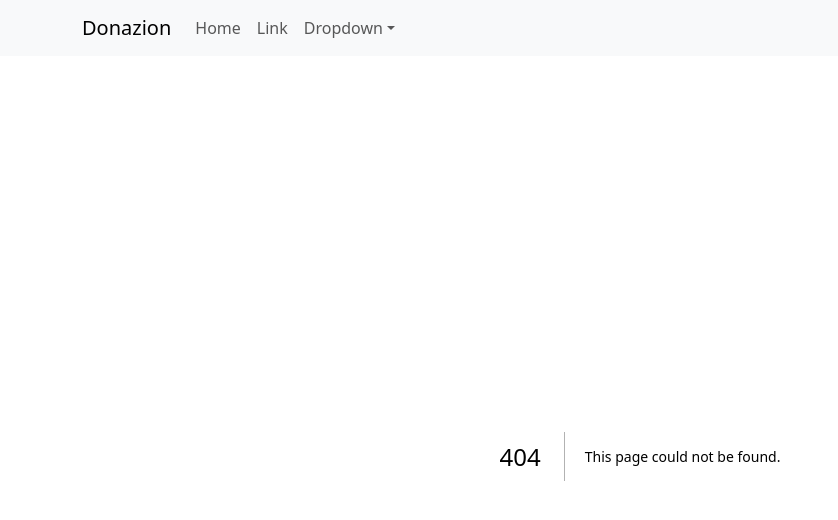
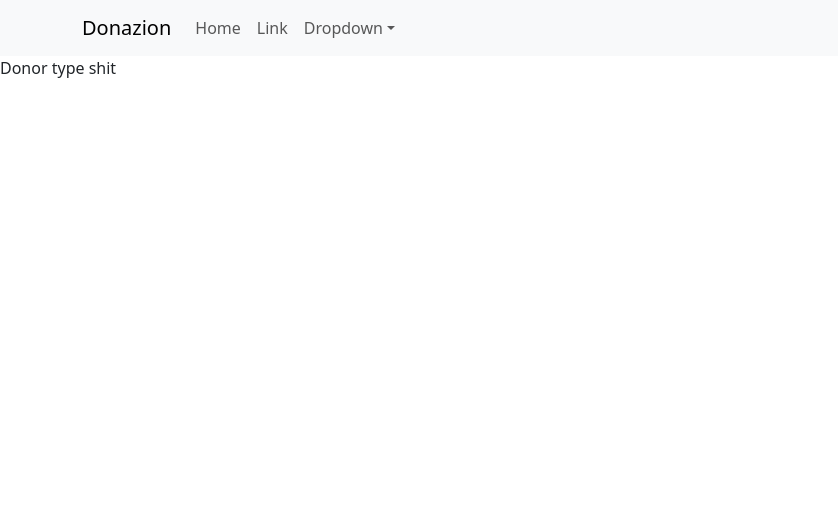
Before and after one commit to Liu-Dennis/donazion-frontend, a Next.js app: page /donor in a window 1280 px wide. Before the commit this address had no page. Shown: the top 520 px of the page, without its empty margins (0-838 px from the left). Built offline with nearby package versions, Linux system fonts and the light colour scheme; what @aws-amplify/ui-react, aws-amplify would draw is missing.

Commit message:
donor class set up
doing jareds merge request

```diff
--- /dev/null
+++ b/src/app/donor/page.tsx
@@ -0,0 +1,15 @@
+"use client"
+
+import { useAuthenticator } from "@aws-amplify/ui-react"
+import { redirect, useRouter } from "next/navigation"
+import { fetchAuthSession } from 'aws-amplify/auth'
+import { useState, useEffect } from "react"
+
+
+export default function donorDashboard() {
+
+
+    return (
+        <p>Donor type shit</p>
+    )
+}
--- a/src/app/page.tsx
+++ b/src/app/page.tsx
@@ -5,6 +5,7 @@ export default function Home() {
     <div>
       <a href="/login">Login</a>
       <a href="/dashboard">Dashboard</a>
+      <a href="/donor">Dashboard</a>
     </div>
   );
 }
```
Also changed, not shown: src/app/donor/box.ts (added).
